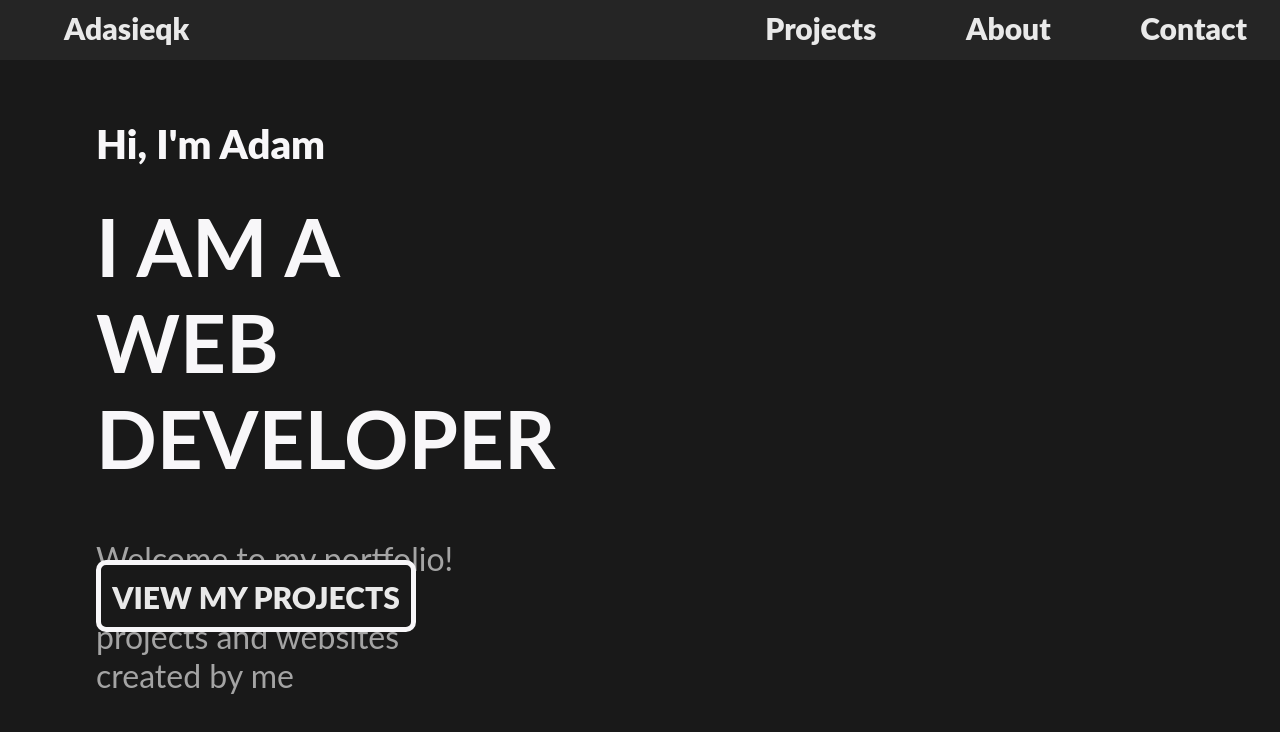
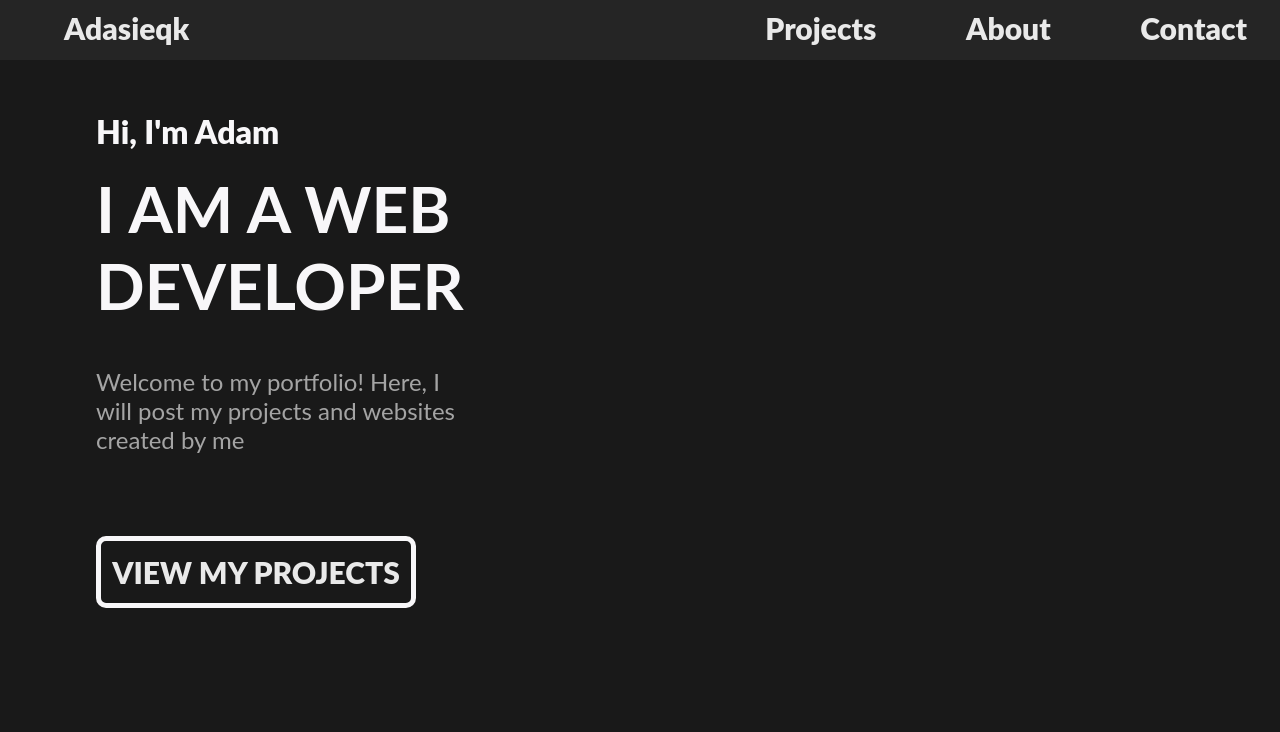
Before and after one commit to adasiek7/strona-glowna, a plain HTML site: page index.html in a window 1280 px wide. Drawn offline with Linux system fonts and the light colour scheme.

Commit message:
Update style.css

```diff
--- a/style.css
+++ b/style.css
@@ -116,16 +116,16 @@ main {
 }
 
 #hi {
-    font-size: 2.5em;
+    font-size: 2em;
     margin-bottom: -3dvh;
 }
 
 #hi1 {
-    font-size: 5em;
+    font-size: 4em;
 }
 
 #hi2 {
-    font-size: 2em;
+    font-size: 1.5em;
     color: #a4a4a4;
 }
 
@@ -133,13 +133,13 @@ main {
     display: block;
     clear: both;
     position: absolute;
-    top: 70dvh;
+    top: 67dvh;
     left: 7.5dvw;
 
     background-color: #191919;
     color: #f8f7f9;
     border: 5px solid #f8f7f9;
-    font-size: 2em;
+    font-size: 1.5em;
     border-radius: 10px;
 
     height: 9dvh;
```
